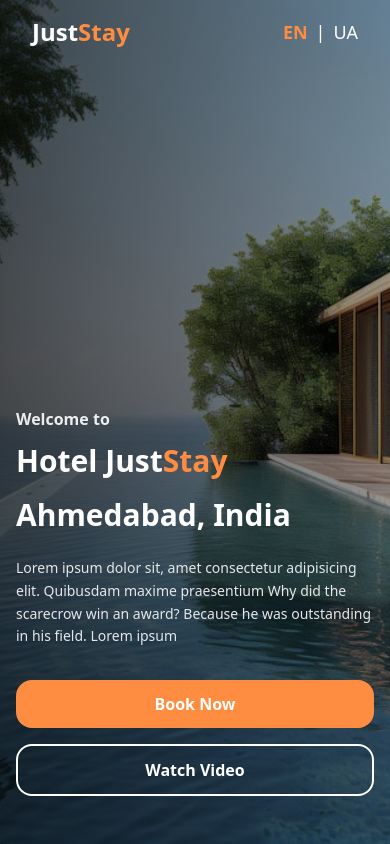
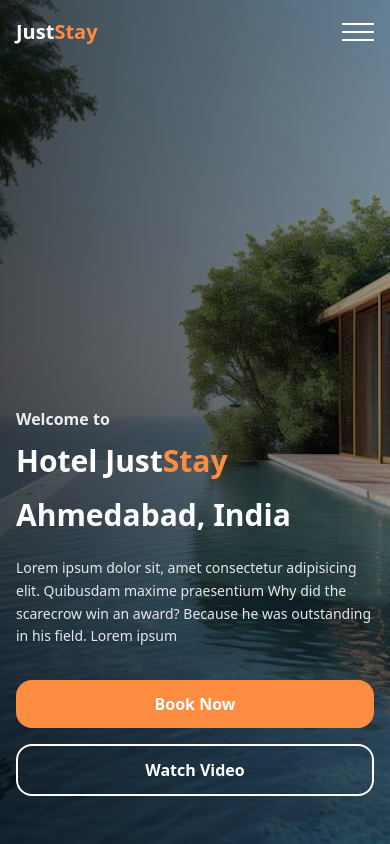
Before and after one commit to AnastasiiaBodnar/hotel-landing, a Vue app: page / in a window 390 px wide. Built offline with nearby package versions, Linux system fonts and the light colour scheme.

Commit message:
feat: add mobile burger menu

```diff
--- a/src/components/HeroSection.vue
+++ b/src/components/HeroSection.vue
@@ -3,7 +3,7 @@ import bgImage from '../assets/background.png'
 </script>
 
 <template>
-  <section class="relative h-screen w-full flex items-end justify-start text-left px-4 sm:px-8 md:px-10 lg:px-14 xl:px-20 pb-12">
+  <section id="home" class="relative h-screen w-full flex items-end justify-start text-left px-4 sm:px-8 md:px-10 lg:px-14 xl:px-20 pb-12">
 
     <div
       class="absolute inset-0 bg-cover bg-center"
--- a/src/components/NavBar.vue
+++ b/src/components/NavBar.vue
@@ -1,14 +1,21 @@
 <script setup>
+import { ref } from 'vue'
+
+const isMenuOpen = ref(false)
+
+const toggleMenu = () => {
+  isMenuOpen.value = !isMenuOpen.value
+}
 </script>
 
 <template>
-  <nav class=" text-white py-4 px-8 flex justify-between items-center absolute w-full top-0 z-50">
+  <nav class="text-white py-4 px-4 sm:px-8 flex justify-between items-center absolute w-full top-0 z-50">
 
-    <div class="text-2xl font-bold ">
+    <div class="text-xl sm:text-2xl font-bold">
       Just<span class="text-primary">Stay</span>
     </div>
 
-    <ul class="hidden md:flex gap-8 font-medium">
+    <ul class="hidden md:flex gap-6 lg:gap-8 font-medium">
       <li><a href="#home" class="hover:text-primary transition">Home</a></li>
       <li><a href="#about" class="hover:text-primary transition">About</a></li>
       <li><a href="#services" class="hover:text-primary transition">Services</a></li>
@@ -16,15 +23,60 @@
       <li><a href="#contact" class="hover:text-primary transition">Contact</a></li>
     </ul>
 
-    <div class="flex items-center gap-2 font-medium text-lg">
+    <div class="hidden md:flex items-center gap-2 font-medium text-lg">
       <span class="text-primary font-bold cursor-default">EN</span>
-
       <span class="text-white">|</span>
-
-      <a href="/" class="text-white transition cursor-pointer" title="Switch to Ukrainian">
-        UA
-      </a>
+      <a href="/" class="text-white transition cursor-pointer">UA</a>
     </div>
 
+
+    <button
+      @click="toggleMenu"
+      class="md:hidden relative z-50 w-8 h-8"
+    >
+      <div class="flex flex-col gap-1.5 items-end">
+        <span
+          class="block h-0.5 bg-white transition-all duration-300"
+          :class="isMenuOpen ? 'w-8 rotate-45 translate-y-2' : 'w-8'"
+        ></span>
+        <span
+          class="block h-0.5 bg-white transition-all duration-300"
+          :class="isMenuOpen ? 'w-8 opacity-0' : 'w-8'"
+        ></span>
+        <span
+          class="block h-0.5 bg-white transition-all duration-300"
+          :class="isMenuOpen ? 'w-8 -rotate-45 -translate-y-2' : 'w-8'"
+        ></span>
+      </div>
+    </button>
+
+    <div
+      class="fixed inset-0 bg-black/98 backdrop-blur-xl flex items-center justify-center transition-all duration-500 md:hidden"
+      :class="isMenuOpen ? 'opacity-100 visible' : 'opacity-0 invisible'"
+    >
+      <ul class="flex flex-col gap-8 text-center font-medium text-2xl">
+        <li
+          v-for="(item, index) in ['Home', 'About', 'Services', 'Rooms', 'Contact']"
+          :key="item"
+          class="transition-all duration-500 delay-75"
+          :class="isMenuOpen ? 'translate-y-0 opacity-100' : 'translate-y-10 opacity-0'"
+          :style="{ transitionDelay: `${index * 100}ms` }"
+        >
+          <a
+            :href="`#${item.toLowerCase()}`"
+            @click="toggleMenu"
+            class="hover:text-primary transition"
+          >
+            {{ item }}
+          </a>
+        </li>
+
+        <li class="mt-8 flex items-center justify-center gap-4 text-xl">
+          <span class="text-primary font-bold">EN</span>
+          <span>|</span>
+          <a href="/" class="hover:text-primary transition">UA</a>
+        </li>
+      </ul>
+    </div>
   </nav>
 </template>
```
